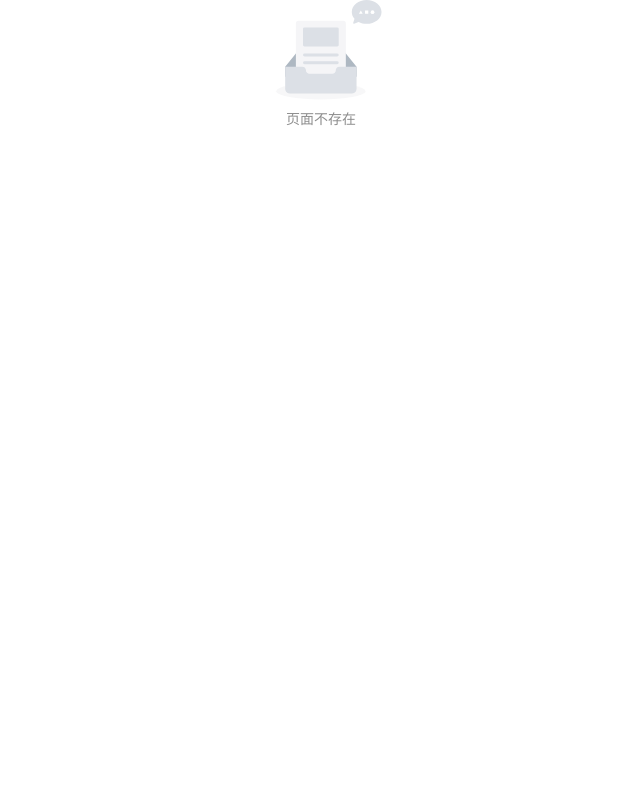
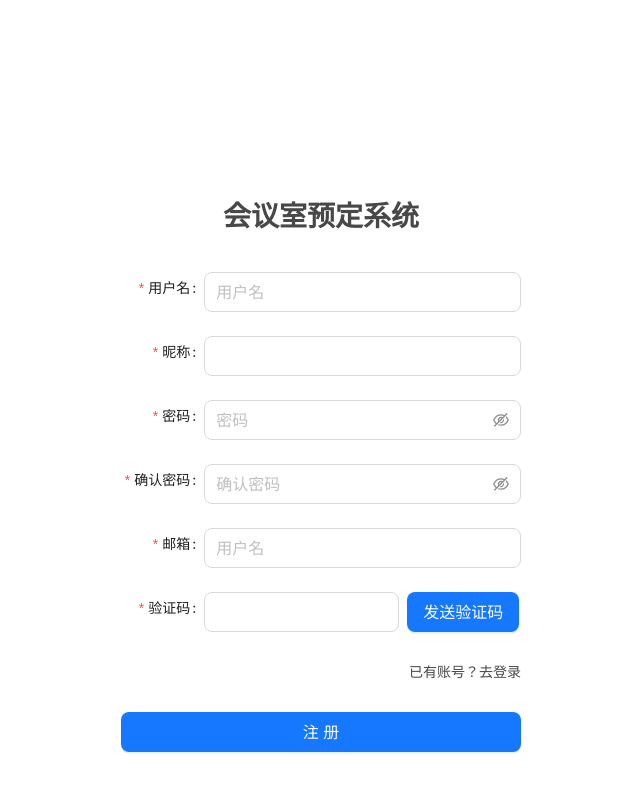
Before and after one commit to xiaoshuji123/meeting_room_booking_frontend_user, a React (Vite) app: page /register in a window 1280 px wide. Shown: the top 792 px of the page, without its empty margins (319-959 px from the left). Built offline with nearby package versions, Linux system fonts and the light colour scheme.

Commit message:
登录，注册，忘记密码三个页面编写

```diff
--- a/src/App.tsx
+++ b/src/App.tsx
@@ -1,7 +1,7 @@
 import { RouterProvider, Routes, Route, Navigate, createBrowserRouter } from 'react-router-dom';
 import ROUTERS, { type RouterItem } from './router';
 import { Suspense } from 'react';
-import { Spin } from 'antd';
+import { ConfigProvider, Spin } from 'antd';
 
 const WithSubRoute = ({ route }: { route: RouterItem }) => {
   return (
@@ -42,7 +42,19 @@ const router = createBrowserRouter([{ path: '*', element: <Router /> }], {
 });
 
 function App() {
-  return <RouterProvider router={router} />;
+  return (
+    <ConfigProvider
+      theme={{
+        components: {
+          Layout: {
+            bodyBg: '#ffffff',
+          },
+        },
+      }}
+    >
+      <RouterProvider router={router} />
+    </ConfigProvider>
+  );
 }
 
 export default App;
--- a/src/router/index.ts
+++ b/src/router/index.ts
@@ -1,8 +1,10 @@
 import { lazy } from 'react';
 import type { ComponentType } from 'react';
 
+const NotFound = lazy(() => import('src/views/not-found'));
 const Login = lazy(() => import('src/views/login'));
-const NotFound = lazy(() => import('src/views/not-found'));
+const Register = lazy(() => import('src/views/register'));
+const ForgetPassword = lazy(() => import('src/views/forget-password'));
 
 export type RouterItem = {
   path: string;
@@ -16,6 +18,14 @@ const ROUTERS: RouterItem[] = [
     Component: Login,
   },
   {
+    path: '/register',
+    Component: Register,
+  },
+  {
+    path: '/forget-password',
+    Component: ForgetPassword,
+  },
+  {
     path: '*',
     Component: NotFound,
   },
--- a/src/service/user/index.ts
+++ b/src/service/user/index.ts
@@ -1,5 +1,12 @@
 import { apiSlice } from '..';
-import { LoginRequest, LoginResponse, RegisterRequest, updatePasswordRequest, updateUserInfoRequest, UserInfoResponse } from './type';
+import {
+  LoginRequest,
+  LoginResponse,
+  RegisterRequest,
+  updatePasswordRequest,
+  updateUserInfoRequest,
+  UserInfoResponse,
+} from './type';
 const userApi = apiSlice.injectEndpoints({
   endpoints: (builder) => ({
     // query 是用于获取数据
@@ -76,4 +83,15 @@ const userApi = apiSlice.injectEndpoints({
   }),
 });
 
-export const { useLoginMutation } = userApi;
+export const {
+  useGetUserInfoQuery,
+  useRegisterCaptchaQuery,
+  useUpdatePasswordCaptchaQuery,
+  useUpdateUserInfoCaptchaQuery,
+
+  useLoginMutation,
+  useRegisterMutation,
+  useRefreshTokenMutation,
+  useUpdatePasswordMutation,
+  useUpdateUserInfoMutation,
+} = userApi;
--- /dev/null
+++ b/src/views/forget-password/index.tsx
@@ -0,0 +1,78 @@
+import { Button, Col, Form, Input, Row } from 'antd';
+import { useUpdatePasswordMutation } from 'src/service/user';
+import { LoginLayout } from '../login';
+
+type ForgetPasswordForm = {
+  email: string;
+  password: string;
+  confirm_password: string;
+  captcha: string;
+};
+
+const Login = (): React.ReactNode => {
+  const [form] = Form.useForm<ForgetPasswordForm>();
+  const [forgetPassword, { isLoading }] = useUpdatePasswordMutation();
+  const onFinish = (values: ForgetPasswordForm) => {
+    forgetPassword({
+      email: values.email,
+      captcha: values.captcha,
+      new_password: values.password,
+    })
+      .unwrap()
+      .then((res) => {
+        console.log(res);
+      });
+  };
+  return (
+    <LoginLayout>
+      <Form form={form} labelCol={{ span: 5 }} style={{ marginTop: '40px' }} onFinish={onFinish}>
+        <Form.Item name="email" label="邮箱" rules={[{ required: true, message: '请输入邮箱' }]}>
+          <Input size="large" placeholder="邮箱" />
+        </Form.Item>
+        <Form.Item
+          name="password"
+          label="新密码"
+          rules={[{ required: true, message: '请输入新密码' }]}
+        >
+          <Input.Password size="large" placeholder="新密码" />
+        </Form.Item>
+        <Form.Item
+          name="confirm_password"
+          label="确认密码"
+          rules={[{ required: true, message: '请输入确认密码' }]}
+        >
+          <Input.Password size="large" placeholder="确认密码" />
+        </Form.Item>
+        <Form.Item
+          name="captcha"
+          label="验证码"
+          rules={[{ required: true, message: '请输入验证码' }]}
+        >
+          <Row gutter={8}>
+            <Col span={15}>
+              <Input type="number" size="large" maxLength={6} />
+            </Col>
+            <Col span={6}>
+              <Button size="large" type="primary">
+                发送验证码
+              </Button>
+            </Col>
+          </Row>
+        </Form.Item>
+        <Form.Item>
+          <Button
+            size="large"
+            style={{ width: '100%' }}
+            type="primary"
+            htmlType="submit"
+            loading={isLoading}
+          >
+            修改
+          </Button>
+        </Form.Item>
+      </Form>
+    </LoginLayout>
+  );
+};
+
+export default Login;
--- a/src/views/login/index.tsx
+++ b/src/views/login/index.tsx
@@ -1,11 +1,66 @@
-import { Layout } from 'antd';
-const { Content } = Layout;
-const Login = (): React.ReactNode => {
+import { Button, Flex, Form, Input, Layout } from 'antd';
+import { LockOutlined, UserOutlined } from '@ant-design/icons';
+import { useLoginMutation } from 'src/service/user';
+
+type LoginForm = {
+  username: string;
+  password: string;
+};
+
+export const LoginLayout = ({ children }: { children: React.ReactNode }): React.ReactNode => {
   return (
     <Layout>
-      <Content>Content</Content>
+      <div style={{ margin: '200px auto 0', width: '400px' }}>
+        <h1 style={{ textAlign: 'center' }}>会议室预定系统</h1>
+        {children}
+      </div>
     </Layout>
   );
 };
 
+const Login = (): React.ReactNode => {
+  const [form] = Form.useForm<LoginForm>();
+  const [login, { isLoading }] = useLoginMutation();
+  const onFinish = (values: LoginForm) => {
+    login(values)
+      .unwrap()
+      .then((res) => {
+        console.log(res);
+      });
+  };
+  return (
+    <LoginLayout>
+      <Form form={form} labelCol={{ span: 4 }} style={{ marginTop: '40px' }} onFinish={onFinish}>
+        <Form.Item name="username" rules={[{ required: true, message: '请输入用户名' }]}>
+          <Input size="large" prefix={<UserOutlined />} placeholder="用户名" />
+        </Form.Item>
+        <Form.Item name="password" rules={[{ required: true, message: '请输入密码' }]}>
+          <Input.Password size="large" prefix={<LockOutlined />} placeholder="密码" />
+        </Form.Item>
+        <Form.Item>
+          <Flex justify="space-between" align="center">
+            <a href="/register" style={{ color: '#1890ff' }}>
+              创建账号
+            </a>
+            <a href="/forget-password" style={{ color: '#1890ff' }}>
+              忘记密码
+            </a>
+          </Flex>
+        </Form.Item>
+        <Form.Item>
+          <Button
+            size="large"
+            style={{ width: '100%' }}
+            type="primary"
+            htmlType="submit"
+            loading={isLoading}
+          >
+            登录
+          </Button>
+        </Form.Item>
+      </Form>
+    </LoginLayout>
+  );
+};
+
 export default Login;
--- /dev/null
+++ b/src/views/register/index.tsx
@@ -0,0 +1,91 @@
+import { Button, Col, Flex, Form, Input, Row } from 'antd';
+import { useRegisterMutation } from 'src/service/user';
+import { LoginLayout } from '../login';
+
+type RegisterForm = {
+  username: string;
+  password: string;
+  confirm_password: string;
+  nick_name: string;
+  email: string;
+  captcha: string;
+};
+
+const Register = (): React.ReactNode => {
+  const [form] = Form.useForm<RegisterForm>();
+  const [register, { isLoading }] = useRegisterMutation();
+  const onFinish = (values: RegisterForm) => {
+    register(values)
+      .unwrap()
+      .then((res) => {
+        console.log(res);
+      });
+  };
+  return (
+    <LoginLayout>
+      <Form form={form} labelCol={{ span: 5 }} style={{ marginTop: '40px' }} onFinish={onFinish}>
+        <Form.Item
+          name="username"
+          label="用户名"
+          rules={[{ required: true, message: '请输入用户名' }]}
+        >
+          <Input size="large" placeholder="用户名" />
+        </Form.Item>
+        <Form.Item
+          name="nick_name"
+          label="昵称"
+          rules={[{ required: true, message: '请输入昵称' }]}
+        >
+          <Input size="large" />
+        </Form.Item>
+        <Form.Item name="password" label="密码" rules={[{ required: true, message: '请输入密码' }]}>
+          <Input.Password size="large" placeholder="密码" />
+        </Form.Item>
+        <Form.Item
+          name="confirm_password"
+          label="确认密码"
+          rules={[{ required: true, message: '请输入确认密码' }]}
+        >
+          <Input.Password size="large" placeholder="确认密码" />
+        </Form.Item>
+        <Form.Item name="email" label="邮箱" rules={[{ required: true, message: '请输入邮箱' }]}>
+          <Input size="large" placeholder="用户名" />
+        </Form.Item>
+        <Form.Item
+          name="captcha"
+          label="验证码"
+          rules={[{ required: true, message: '请输入验证码' }]}
+        >
+          <Row gutter={8}>
+            <Col span={15}>
+              <Input type="number" size="large" maxLength={6} />
+            </Col>
+            <Col span={6}>
+              <Button size="large" type="primary">
+                发送验证码
+              </Button>
+            </Col>
+          </Row>
+        </Form.Item>
+        <Form.Item>
+          <Flex justify="flex-end" align="center">
+            <a href="/login">已有账号？去登录</a>
+          </Flex>
+        </Form.Item>
+        <Form.Item>
+          <Button
+            size="large"
+            style={{ width: '100%' }}
+            type="primary"
+            htmlType="submit"
+            loading={isLoading}
+          >
+            注册
+          </Button>
+        </Form.Item>
+      </Form>
+    </LoginLayout>
+  );
+};
+
+export default Register;
--- a/tsconfig.app.json
+++ b/tsconfig.app.json
@@ -14,6 +14,7 @@
     "moduleDetection": "force",
     "noEmit": true,
     "jsx": "react-jsx",
+    "noImplicitAny": false,
     /* Linting */
     "strict": true,
     "noUnusedLocals": true,
```
